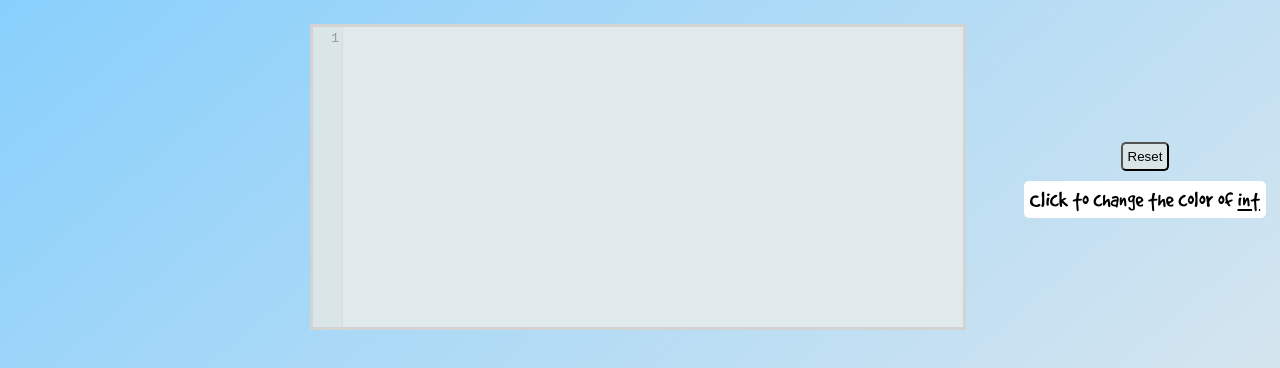
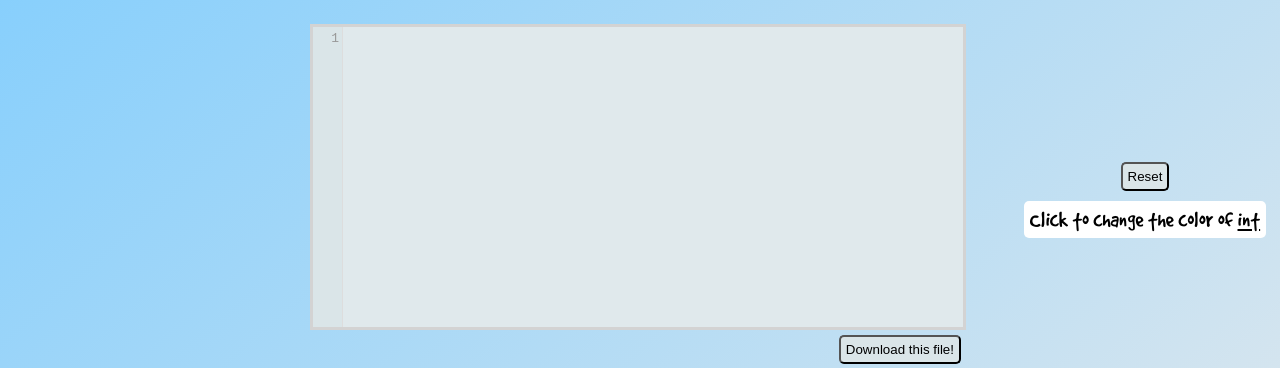
Before and after one commit to nfischer/rainbows-lang, a website with bundled scripts: page index.html in a window 1280 px wide. Shown: the part 309-677 px from the top of the page. Built offline with nearby package versions, Linux system fonts and the light colour scheme; files whose address does not match are found by name.

Commit message:
Can download the relevant files

```diff
--- a/index.html
+++ b/index.html
@@ -520,6 +520,9 @@ Rainbows {
 <h2>Rainbows code</h2>
 <textarea id="rainbows-text" class="codemirror-textarea">
 </textarea>
+<div>
+  <button id="save-file"  class="hint--bounce hint--rounded hint--top" aria-label="Please allow this to download multiple files" onclick="saveFile()">Download this file!</button>
+</div>
 </div>
 </td>
 <td>
--- a/src/main.js
+++ b/src/main.js
@@ -411,3 +411,20 @@ $(document).ready(function () {
   $('.ui-widget-content').css('background', '#E0E9EC');
   $('#slider-1').slider('option', 'disabled', true);
 })
+
+function saveFile() {
+  var a = document.createElement('a');
+  var file;
+
+  // download the text
+  file = new Blob([editor.getValue()], {type: 'text'});
+  a.href = URL.createObjectURL(file);
+  a.download = 'sample.rain';
+  a.click();
+
+  // download the type info
+  file = new Blob([tokenTypes.serialize()], {type: 'text/json'});
+  a.href = URL.createObjectURL(file);
+  a.download = 'sample.raint';
+  a.click();
+}
--- a/src/style.css
+++ b/src/style.css
@@ -24,6 +24,9 @@ button {
 }
 #cur-token {
   text-decoration: underline;
+}
+#save-file {
+  float: right;
 }
 .color-changer {
   margin-left: 10px;
```
Also changed, not shown: src/index.generator.html (+3 -0 lines), README.md.
